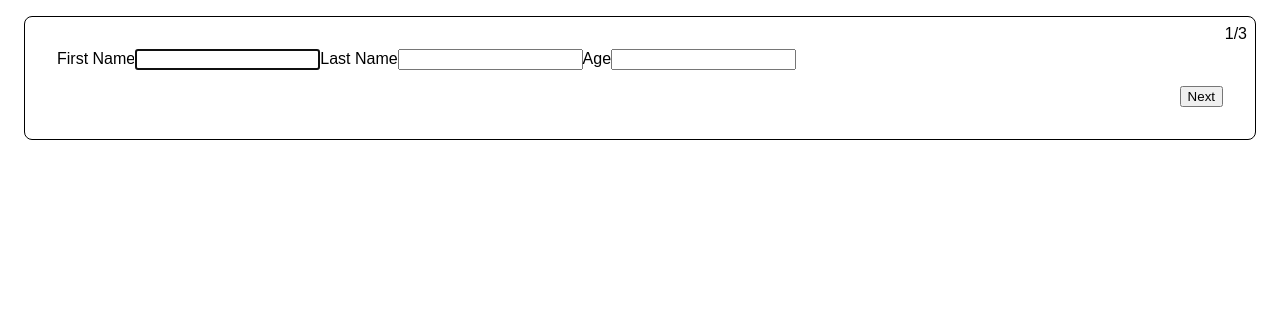
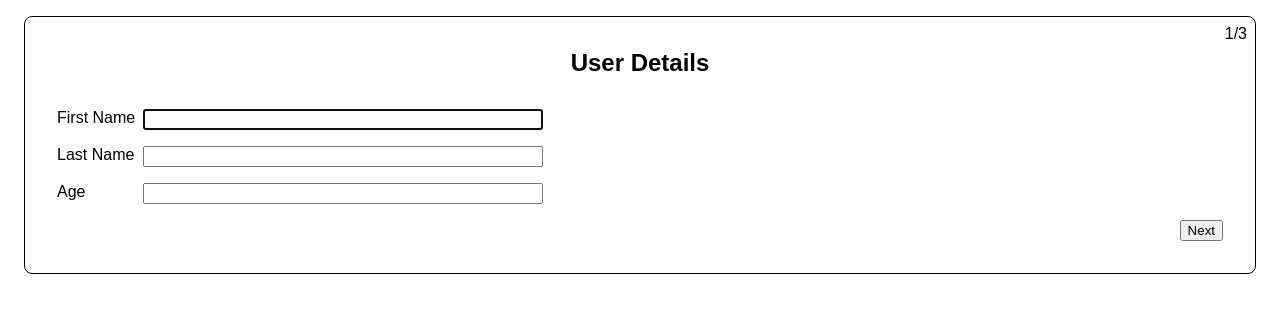
Before and after one commit to KausaChangs/react-multistep-form, a React (Vite) app: page / in a window 1280 px wide. Shown: the top 312 px of the page. Built offline with nearby package versions, Linux system fonts and the light colour scheme.

Commit message:
implemented the form wrapper on each form

```diff
--- a/src/accountForm.tsx
+++ b/src/accountForm.tsx
@@ -1,10 +1,12 @@
+import { FormWrapper } from "./formWrapper";
+
 export function AccountForm() {
   return (
-    <>
+    <FormWrapper title="Account Details">
       <label>Email</label>
       <input autoFocus required type="email" />
       <label>Password</label>
       <input required type="password" />
-    </>
+    </FormWrapper>
   );
 }
--- a/src/addressForm.tsx
+++ b/src/addressForm.tsx
@@ -1,6 +1,8 @@
+import { FormWrapper } from "./formWrapper";
+
 export function AddressForm() {
   return (
-    <>
+    <FormWrapper title="Address Details">
       <label>Street</label>
       <input autoFocus required type="text" />
       <label>City</label>
@@ -9,6 +11,6 @@ export function AddressForm() {
       <input required type="text" />
       <label>Zip</label>
       <input required type="text" />
-    </>
+    </FormWrapper>
   );
 }
--- a/src/userForm.tsx
+++ b/src/userForm.tsx
@@ -1,12 +1,14 @@
+import { FormWrapper } from "./formWrapper";
+
 export function UserForm() {
   return (
-    <>
+    <FormWrapper title="User Details">
       <label>First Name</label>
       <input autoFocus required type="text"></input>
       <label>Last Name</label>
       <input required type="text"></input>
       <label>Age</label>
       <input required min={1} type="number"></input>
-    </>
+    </FormWrapper>
   );
 }
```
